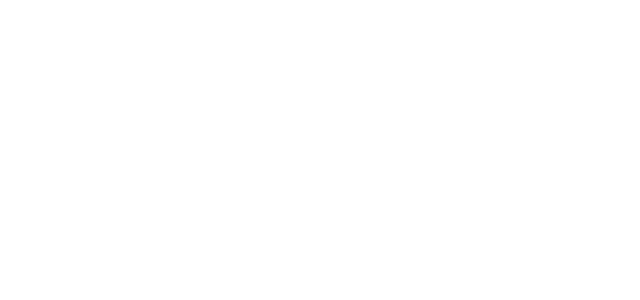
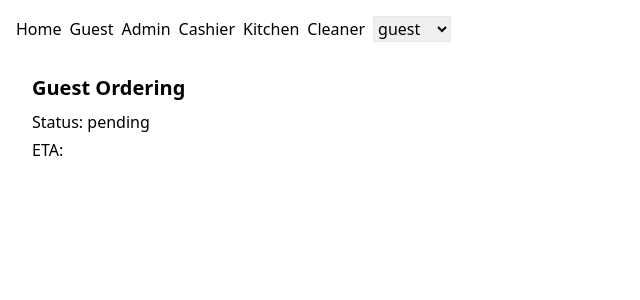
Before and after one commit to ncomputers/neo, a React (Vite) app in the folder pwa/: page /guest in a window 1280 px wide. Before the commit this address had no page. Shown: the top 300 px of the page, without its empty margins (0-640 px from the left). Built offline with nearby package versions, Linux system fonts and the light colour scheme; no server answers.

Commit message:
feat: add role-based routes with live order status

```diff
--- a/pwa/src/App.jsx
+++ b/pwa/src/App.jsx
@@ -1,8 +1,81 @@
-export default function App() {
+import { Link, Route, Routes } from 'react-router-dom'
+import GuestOrder from './pages/GuestOrder'
+import AdminDashboard from './pages/AdminDashboard'
+import CashierDashboard from './pages/CashierDashboard'
+import KitchenDashboard from './pages/KitchenDashboard'
+import CleanerDashboard from './pages/CleanerDashboard'
+import RequireRole from './components/RequireRole'
+import { useAuth } from './contexts/AuthContext'
+
+function Home() {
   return (
-    <div className="p-4">
+    <div>
       <h1 className="text-2xl font-bold">Welcome to the PWA</h1>
       <p className="mt-2">Home route is working.</p>
     </div>
   )
 }
+
+export default function App() {
+  const { user, loginAs } = useAuth()
+
+  return (
+    <div className="p-4">
+      <nav className="mb-4 space-x-2">
+        <Link to="/">Home</Link>
+        <Link to="/guest">Guest</Link>
+        <Link to="/admin">Admin</Link>
+        <Link to="/cashier">Cashier</Link>
+        <Link to="/kitchen">Kitchen</Link>
+        <Link to="/cleaner">Cleaner</Link>
+        <select
+          className="ml-4 border"
+          value={user.role}
+          onChange={(e) => loginAs(e.target.value)}
+        >
+          <option value="guest">guest</option>
+          <option value="admin">admin</option>
+          <option value="cashier">cashier</option>
+          <option value="kitchen">kitchen</option>
+          <option value="cleaner">cleaner</option>
+        </select>
+      </nav>
+      <Routes>
+        <Route path="/" element={<Home />} />
+        <Route path="/guest" element={<GuestOrder />} />
+        <Route
+          path="/admin"
+          element={
+            <RequireRole roles={['admin']}>
+              <AdminDashboard />
+            </RequireRole>
+          }
+        />
+        <Route
+          path="/cashier"
+          element={
+            <RequireRole roles={['cashier']}>
+              <CashierDashboard />
+            </RequireRole>
+          }
+        />
+        <Route
+          path="/kitchen"
+          element={
+            <RequireRole roles={['kitchen']}>
+              <KitchenDashboard />
+            </RequireRole>
+          }
+        />
+        <Route
+          path="/cleaner"
+          element={
+            <RequireRole roles={['cleaner']}>
+              <CleanerDashboard />
+            </RequireRole>
+          }
+        />
+      </Routes>
+    </div>
+  )
+}
--- /dev/null
+++ b/pwa/src/components/RequireRole.jsx
@@ -0,0 +1,9 @@
+import { useAuth } from '../contexts/AuthContext'
+
+export default function RequireRole({ roles, children }) {
+  const { user } = useAuth()
+  if (!roles.includes(user.role)) {
+    return <div>Access denied</div>
+  }
+  return children
+}
--- /dev/null
+++ b/pwa/src/contexts/AuthContext.jsx
@@ -0,0 +1,17 @@
+import { createContext, useContext, useState } from 'react'
+
+const AuthContext = createContext()
+
+export function AuthProvider({ children }) {
+  const [user, setUser] = useState({ role: 'guest' })
+  const loginAs = (role) => setUser({ role })
+  return (
+    <AuthContext.Provider value={{ user, loginAs }}>
+      {children}
+    </AuthContext.Provider>
+  )
+}
+
+export function useAuth() {
+  return useContext(AuthContext)
+}
--- /dev/null
+++ b/pwa/src/contexts/ThemeContext.jsx
@@ -0,0 +1,27 @@
+import { createContext, useContext, useEffect, useState } from 'react'
+
+const ThemeContext = createContext()
+
+export function ThemeProvider({ children }) {
+  const [theme, setTheme] = useState({
+    logo: '',
+    colors: { primary: '#0ea5e9' },
+  })
+
+  useEffect(() => {
+    const root = document.documentElement
+    if (theme.colors?.primary) {
+      root.style.setProperty('--color-primary', theme.colors.primary)
+    }
+  }, [theme])
+
+  return (
+    <ThemeContext.Provider value={{ ...theme, setTheme }}>
+      {children}
+    </ThemeContext.Provider>
+  )
+}
+
+export function useTheme() {
+  return useContext(ThemeContext)
+}
--- /dev/null
+++ b/pwa/src/hooks/useOrderStatus.js
@@ -0,0 +1,22 @@
+import { useEffect, useState } from 'react'
+
+export function useOrderStatus(orderId) {
+  const [status, setStatus] = useState('pending')
+  const [eta, setEta] = useState('')
+
+  useEffect(() => {
+    const ws = new WebSocket(`ws://localhost:4000/orders/${orderId}`)
+    ws.onmessage = (event) => {
+      try {
+        const data = JSON.parse(event.data)
+        if (data.status) setStatus(data.status)
+        if (data.eta) setEta(data.eta)
+      } catch {
+        // ignore parsing errors
+      }
+    }
+    return () => ws.close()
+  }, [orderId])
+
+  return { status, eta }
+}
--- a/pwa/src/main.jsx
+++ b/pwa/src/main.jsx
@@ -1,15 +1,19 @@
 import React from 'react'
 import ReactDOM from 'react-dom/client'
-import { BrowserRouter, Routes, Route } from 'react-router-dom'
+import { BrowserRouter } from 'react-router-dom'
 import App from './App'
 import './index.css'
+import { AuthProvider } from './contexts/AuthContext'
+import { ThemeProvider } from './contexts/ThemeContext'
 
 ReactDOM.createRoot(document.getElementById('root')).render(
   <React.StrictMode>
     <BrowserRouter>
-      <Routes>
-        <Route path="/" element={<App />} />
-      </Routes>
+      <AuthProvider>
+        <ThemeProvider>
+          <App />
+        </ThemeProvider>
+      </AuthProvider>
     </BrowserRouter>
   </React.StrictMode>,
 )
--- /dev/null
+++ b/pwa/src/pages/AdminDashboard.jsx
@@ -0,0 +1,11 @@
+import { useTheme } from '../contexts/ThemeContext'
+
+export default function AdminDashboard() {
+  const { logo } = useTheme()
+  return (
+    <div className="p-4">
+      {logo && <img src={logo} alt="Logo" className="h-16 mb-4" />}
+      <h2 className="text-xl font-bold">Admin Dashboard</h2>
+    </div>
+  )
+}
--- /dev/null
+++ b/pwa/src/pages/CashierDashboard.jsx
@@ -0,0 +1,11 @@
+import { useTheme } from '../contexts/ThemeContext'
+
+export default function CashierDashboard() {
+  const { logo } = useTheme()
+  return (
+    <div className="p-4">
+      {logo && <img src={logo} alt="Logo" className="h-16 mb-4" />}
+      <h2 className="text-xl font-bold">Cashier Dashboard</h2>
+    </div>
+  )
+}
--- /dev/null
+++ b/pwa/src/pages/CleanerDashboard.jsx
@@ -0,0 +1,11 @@
+import { useTheme } from '../contexts/ThemeContext'
+
+export default function CleanerDashboard() {
+  const { logo } = useTheme()
+  return (
+    <div className="p-4">
+      {logo && <img src={logo} alt="Logo" className="h-16 mb-4" />}
+      <h2 className="text-xl font-bold">Cleaner Dashboard</h2>
+    </div>
+  )
+}
--- /dev/null
+++ b/pwa/src/pages/GuestOrder.jsx
@@ -0,0 +1,16 @@
+import { useTheme } from '../contexts/ThemeContext'
+import { useOrderStatus } from '../hooks/useOrderStatus'
+
+export default function GuestOrder() {
+  const { logo } = useTheme()
+  const { status, eta } = useOrderStatus('order-1')
+
+  return (
+    <div className="p-4">
+      {logo && <img src={logo} alt="Logo" className="h-16 mb-4" />}
+      <h2 className="text-xl font-bold">Guest Ordering</h2>
+      <p className="mt-2">Status: {status}</p>
+      <p className="mt-1">ETA: {eta}</p>
+    </div>
+  )
+}
--- /dev/null
+++ b/pwa/src/pages/KitchenDashboard.jsx
@@ -0,0 +1,11 @@
+import { useTheme } from '../contexts/ThemeContext'
+
+export default function KitchenDashboard() {
+  const { logo } = useTheme()
+  return (
+    <div className="p-4">
+      {logo && <img src={logo} alt="Logo" className="h-16 mb-4" />}
+      <h2 className="text-xl font-bold">Kitchen Dashboard</h2>
+    </div>
+  )
+}
```
